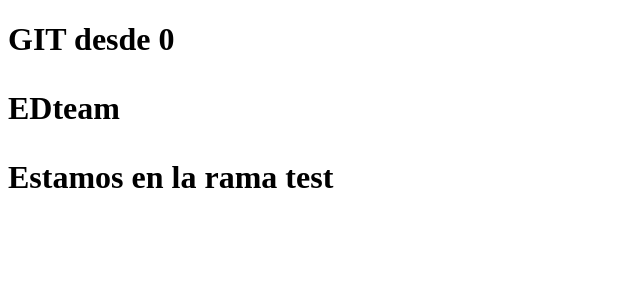
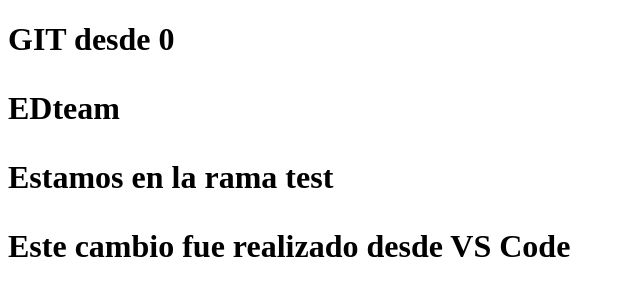
Before and after one commit to RobertoZamora/practicando_git, a plain HTML site: page index.html in a window 1280 px wide. Shown: the whole page, without its empty margins (0-640 px from the left). Drawn offline with Linux system fonts and the light colour scheme.

Commit message:
Primer commit desde VS Code

```diff
--- a/index.html
+++ b/index.html
@@ -1,10 +1,9 @@
 <!DOCTYPE html>
-<html>
+<html lang="ES">
 	<head>
 		<meta charset="UTF-8">
-		<meta name="viewport" content="width=devide_width, initial-scale=1.0">
 		<meta http-equiv="X-UA-Compatible" content="ie=edge">
-		<title>Practicando con GIT</title>
+		<title>Practicando con GIT desde VS Code</title>
 	</head>
 	<body>
 		<h1>GIT desde 0<h1>
@@ -12,5 +11,10 @@
 		<section>
 			<p>Estamos en la rama test</p>
 		</section>
+		<div>
+			<p>
+				Este cambio fue realizado desde VS Code
+			</p>
+		</div>
 	</body>
 </html>
```
Also changed, not shown: 1 other file.
